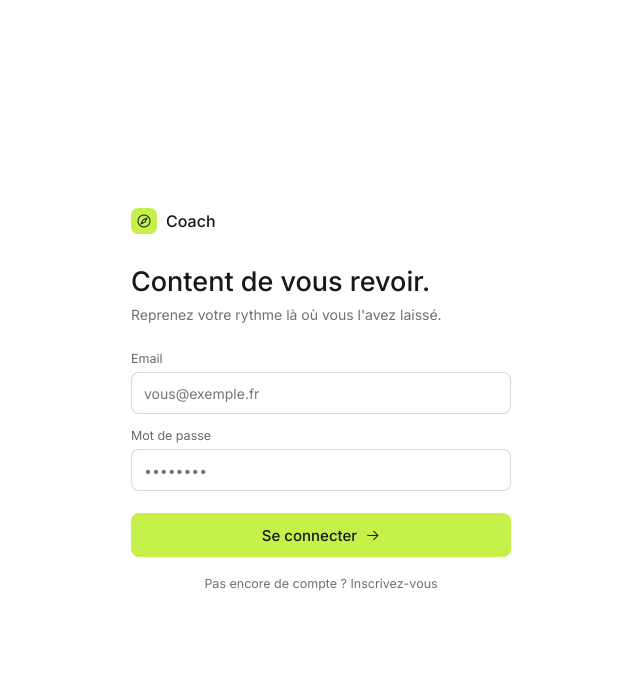
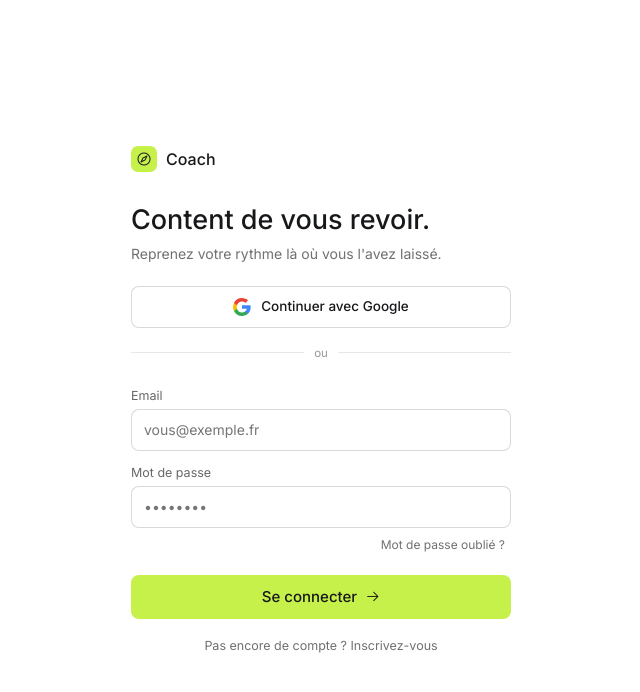
Before and after one commit to windguimo/coach-app, a React (Vite) app: page /#/login in a window 1280 px wide. Shown: the top 692 px of the page, without its empty margins (319-959 px from the left). Built offline with nearby package versions, Linux system fonts and the light colour scheme.

Commit message:
Add forgot-password flow and Google sign-in

```diff
--- a/src/App.jsx
+++ b/src/App.jsx
@@ -2,6 +2,7 @@ import { Navigate, Route, Routes } from "react-router-dom";
 import { AppShell } from "./components/AppShell";
 import { RequireAuth } from "./lib/auth";
 import { AuthScreen } from "./screens/AuthScreen";
+import { ResetPasswordScreen } from "./screens/ResetPasswordScreen";
 import { TodayScreen } from "./screens/TodayScreen";
 import { PlanningScreen } from "./screens/PlanningScreen";
 import { SessionScreen } from "./screens/SessionScreen";
@@ -14,6 +15,14 @@ function App() {
     <Routes>
       <Route path="/" element={<Navigate to="/today" replace />} />
       <Route path="/login" element={<AuthScreen />} />
+      <Route
+        path="/reset-password"
+        element={
+          <RequireAuth>
+            <ResetPasswordScreen />
+          </RequireAuth>
+        }
+      />
       <Route
         path="/today"
         element={
--- a/src/lib/supabaseClient.js
+++ b/src/lib/supabaseClient.js
@@ -6,4 +6,13 @@ import { createClient } from "@supabase/supabase-js";
 const SUPABASE_URL = "https://xrmjhsgeipshejfwdklh.supabase.co";
 const SUPABASE_PUBLISHABLE_KEY = "sb_publishable_AOekb0yXdT6cYkP_9QqkBQ_EC57KADS";
 
-export const supabase = createClient(SUPABASE_URL, SUPABASE_PUBLISHABLE_KEY);
+// PKCE puts the auth code in a `?code=` query param instead of a `#access_token=...`
+// hash fragment — required here since the app uses HashRouter, which would
+// otherwise fight with Supabase over the URL hash on OAuth/recovery redirects.
+export const supabase = createClient(SUPABASE_URL, SUPABASE_PUBLISHABLE_KEY, {
+  auth: { flowType: "pkce" },
+});
+
+export function authRedirectTo(path) {
+  return `${window.location.origin}${import.meta.env.BASE_URL}#${path}`;
+}
--- a/src/screens/AuthScreen.css
+++ b/src/screens/AuthScreen.css
@@ -85,6 +85,62 @@
   padding: 8px 10px;
 }
 
+.auth-info {
+  font-size: 12.5px;
+  color: #1e5b43;
+  background: #eaf5ef;
+  border-radius: var(--radius-sm);
+  padding: 8px 10px;
+  line-height: 1.5;
+}
+
+.auth-google {
+  width: 100%;
+  height: 42px;
+  margin-top: 24px;
+  display: flex;
+  align-items: center;
+  justify-content: center;
+  gap: 10px;
+  border: 1px solid var(--ink-16);
+  border-radius: var(--radius-md);
+  background: var(--bg);
+  color: var(--ink);
+  font: 500 13.5px/1 var(--font-body);
+}
+
+.auth-google:hover {
+  background: var(--surface);
+}
+
+.auth-divider {
+  display: flex;
+  align-items: center;
+  gap: 10px;
+  margin: 18px 0 0;
+  font-size: 11.5px;
+  color: var(--ink-45);
+}
+
+.auth-divider span {
+  flex: 1;
+  height: 1px;
+  background: var(--ink-1);
+}
+
+.auth-forgot {
+  align-self: flex-end;
+  margin-top: -6px;
+  background: none;
+  border: none;
+  font-size: 12px;
+  color: var(--ink-62);
+}
+
+.auth-forgot:hover {
+  color: var(--ink);
+}
+
 .auth-switch {
   display: block;
   width: 100%;
--- a/src/screens/AuthScreen.jsx
+++ b/src/screens/AuthScreen.jsx
@@ -1,15 +1,16 @@
 import { useState } from "react";
 import { useLocation, useNavigate } from "react-router-dom";
 import { Icon } from "../components/Icon";
-import { supabase } from "../lib/supabaseClient";
+import { authRedirectTo, supabase } from "../lib/supabaseClient";
 import "./AuthScreen.css";
 
 export function AuthScreen() {
-  const [mode, setMode] = useState("login"); // 'login' | 'signup'
+  const [mode, setMode] = useState("login"); // 'login' | 'signup' | 'forgot'
   const [email, setEmail] = useState("");
   const [password, setPassword] = useState("");
   const [displayName, setDisplayName] = useState("");
   const [error, setError] = useState(null);
+  const [info, setInfo] = useState(null);
   const [busy, setBusy] = useState(false);
   const navigate = useNavigate();
   const location = useLocation();
@@ -18,25 +19,48 @@ export function AuthScreen() {
   const submit = async (e) => {
     e.preventDefault();
     setError(null);
+    setInfo(null);
     setBusy(true);
     try {
-      if (mode === "signup") {
+      if (mode === "forgot") {
+        const { error: err } = await supabase.auth.resetPasswordForEmail(email, {
+          redirectTo: authRedirectTo("/reset-password"),
+        });
+        if (err) throw err;
+        setInfo("Email envoyé — cliquez sur le lien qu'il contient pour choisir un nouveau mot de passe.");
+      } else if (mode === "signup") {
         const { error: err } = await supabase.auth.signUp({
           email,
           password,
           options: { data: { display_name: displayName || email.split("@")[0] } },
         });
         if (err) throw err;
+        navigate(from, { replace: true });
       } else {
         const { error: err } = await supabase.auth.signInWithPassword({ email, password });
         if (err) throw err;
+        navigate(from, { replace: true });
       }
-      navigate(from, { replace: true });
     } catch (err) {
       setError(err.message);
     } finally {
       setBusy(false);
     }
+  };
+
+  const withGoogle = async () => {
+    setError(null);
+    const { error: err } = await supabase.auth.signInWithOAuth({
+      provider: "google",
+      options: { redirectTo: authRedirectTo("/today") },
+    });
+    if (err) setError(err.message);
+  };
+
+  const titles = {
+    login: ["Content de vous revoir.", "Reprenez votre rythme là où vous l'avez laissé."],
+    signup: ["Créez votre compte.", "Quinze minutes par jour, et vous progressez."],
+    forgot: ["Mot de passe oublié ?", "Indiquez votre email, on vous envoie un lien pour le réinitialiser."],
   };
 
   return (
@@ -49,10 +73,27 @@ export function AuthScreen() {
           <span className="auth-brand__name">Coach</span>
         </div>
 
-        <h1 className="auth-title">{mode === "login" ? "Content de vous revoir." : "Créez votre compte."}</h1>
-        <p className="auth-subtitle">
-          {mode === "login" ? "Reprenez votre rythme là où vous l'avez laissé." : "Quinze minutes par jour, et vous progressez."}
-        </p>
+        <h1 className="auth-title">{titles[mode][0]}</h1>
+        <p className="auth-subtitle">{titles[mode][1]}</p>
+
+        {mode !== "forgot" && (
+          <>
+            <button className="auth-google" onClick={withGoogle} type="button">
+              <svg width="18" height="18" viewBox="0 0 18 18" aria-hidden="true">
+                <path fill="#4285F4" d="M17.64 9.2c0-.64-.06-1.25-.16-1.84H9v3.48h4.84a4.14 4.14 0 0 1-1.8 2.72v2.26h2.92c1.7-1.57 2.68-3.88 2.68-6.62z" />
+                <path fill="#34A853" d="M9 18c2.43 0 4.47-.8 5.96-2.18l-2.92-2.26c-.81.54-1.84.86-3.04.86-2.34 0-4.32-1.58-5.03-3.7H.96v2.33A9 9 0 0 0 9 18z" />
+                <path fill="#FBBC05" d="M3.97 10.72A5.4 5.4 0 0 1 3.68 9c0-.6.1-1.18.29-1.72V4.95H.96A9 9 0 0 0 0 9c0 1.45.35 2.83.96 4.05l3.01-2.33z" />
+                <path fill="#EA4335" d="M9 3.58c1.32 0 2.51.45 3.44 1.35l2.59-2.59C13.46.89 11.43 0 9 0A9 9 0 0 0 .96 4.95l3.01 2.33C4.68 5.16 6.66 3.58 9 3.58z" />
+              </svg>
+              Continuer avec Google
+            </button>
+            <div className="auth-divider">
+              <span />
+              ou
+              <span />
+            </div>
+          </>
+        )}
 
         <form className="auth-form" onSubmit={submit}>
           {mode === "signup" && (
@@ -65,6 +106,7 @@ export function AuthScreen() {
             <span>Email</span>
             <input type="email" required value={email} onChange={(e) => setEmail(e.target.value)} placeholder="vous@exemple.fr" />
           </label>
+          {mode !== "forgot" && (
             <label className="auth-field">
               <span>Mot de passe</span>
               <input
@@ -76,17 +118,31 @@ export function AuthScreen() {
                 placeholder="••••••••"
               />
             </label>
+          )}
+          {mode === "login" && (
+            <button type="button" className="auth-forgot" onClick={() => { setMode("forgot"); setError(null); setInfo(null); }}>
+              Mot de passe oublié ?
+            </button>
+          )}
 
           {error && <div className="auth-error">{error}</div>}
+          {info && <div className="auth-info">{info}</div>}
 
           <button className="btn-accent" type="submit" disabled={busy} style={{ width: "100%", marginTop: 8 }}>
-            {busy ? "Un instant…" : mode === "login" ? "Se connecter" : "Créer mon compte"}
+            {busy ? "Un instant…" : mode === "login" ? "Se connecter" : mode === "signup" ? "Créer mon compte" : "Envoyer le lien"}
             <Icon name="arrow-right" size={15} />
           </button>
         </form>
 
-        <button className="auth-switch" onClick={() => setMode(mode === "login" ? "signup" : "login")}>
-          {mode === "login" ? "Pas encore de compte ? Inscrivez-vous" : "Déjà un compte ? Connectez-vous"}
+        <button
+          className="auth-switch"
+          onClick={() => {
+            setError(null);
+            setInfo(null);
+            setMode(mode === "signup" ? "login" : mode === "forgot" ? "login" : "signup");
+          }}
+        >
+          {mode === "signup" ? "Déjà un compte ? Connectez-vous" : mode === "forgot" ? "Retour à la connexion" : "Pas encore de compte ? Inscrivez-vous"}
         </button>
       </div>
     </div>
--- /dev/null
+++ b/src/screens/ResetPasswordScreen.jsx
@@ -0,0 +1,63 @@
+import { useState } from "react";
+import { useNavigate } from "react-router-dom";
+import { Icon } from "../components/Icon";
+import { supabase } from "../lib/supabaseClient";
+import "./AuthScreen.css";
+
+export function ResetPasswordScreen() {
+  const [password, setPassword] = useState("");
+  const [error, setError] = useState(null);
+  const [busy, setBusy] = useState(false);
+  const navigate = useNavigate();
+
+  const submit = async (e) => {
+    e.preventDefault();
+    setError(null);
+    setBusy(true);
+    const { error: err } = await supabase.auth.updateUser({ password });
+    setBusy(false);
+    if (err) {
+      setError(err.message);
+      return;
+    }
+    navigate("/today", { replace: true });
+  };
+
+  return (
+    <div className="auth-screen">
+      <div className="auth-card">
+        <div className="auth-brand">
+          <span className="auth-brand__mark">
+            <Icon name="compass" size={16} />
+          </span>
+          <span className="auth-brand__name">Coach</span>
+        </div>
+
+        <h1 className="auth-title">Nouveau mot de passe</h1>
+        <p className="auth-subtitle">Choisissez un mot de passe pour votre compte.</p>
+
+        <form className="auth-form" onSubmit={submit}>
+          <label className="auth-field">
+            <span>Mot de passe</span>
+            <input
+              type="password"
+              required
+              minLength={6}
+              autoFocus
+              value={password}
+              onChange={(e) => setPassword(e.target.value)}
+              placeholder="••••••••"
+            />
+          </label>
+
+          {error && <div className="auth-error">{error}</div>}
+
+          <button className="btn-accent" type="submit" disabled={busy} style={{ width: "100%", marginTop: 8 }}>
+            {busy ? "Un instant…" : "Mettre à jour"}
+            <Icon name="arrow-right" size={15} />
+          </button>
+        </form>
+      </div>
+    </div>
+  );
+}
```
Lines whose indentation alone changed are shown as unchanged.
